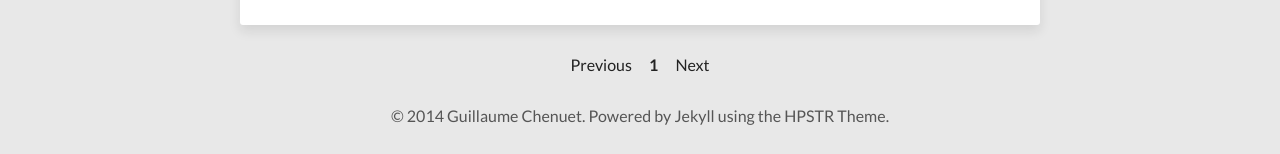
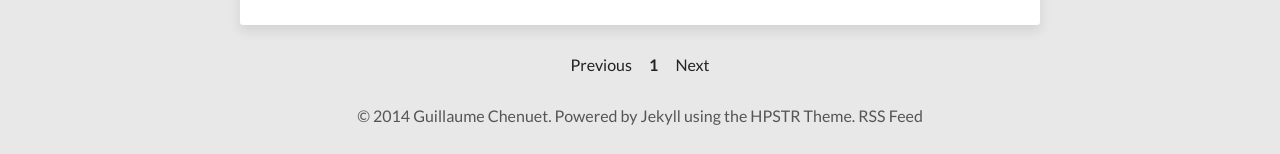
Before and after one commit to gchenuet/gchenuet.github.io, a Jekyll site: the page built from index.html, in a window 1280 px wide. Shown: the part 2091-2245 px from the top of the page. Built offline with Jekyll 4.4.1, drawn with Linux system fonts in a browser that asks for light colours; nearby versions of some CDN libraries; the list of posts is cut into pages by our own code.

Commit message:
Adding RSS feeds

```diff
--- a/_includes/footer.html
+++ b/_includes/footer.html
@@ -1 +1,2 @@
 <span>&copy; {{ site.time | date: '%Y' }} {{ site.owner.name }}. Powered by <a href="http://jekyllrb.com">Jekyll</a> using the <a href="http://mademistakes.com/hpstr/">HPSTR Theme</a>.</span>
+<a href='http://yauuu.me/feed.xml' rel='alternate' type='application/atom+xml'>RSS Feed</a>
```
